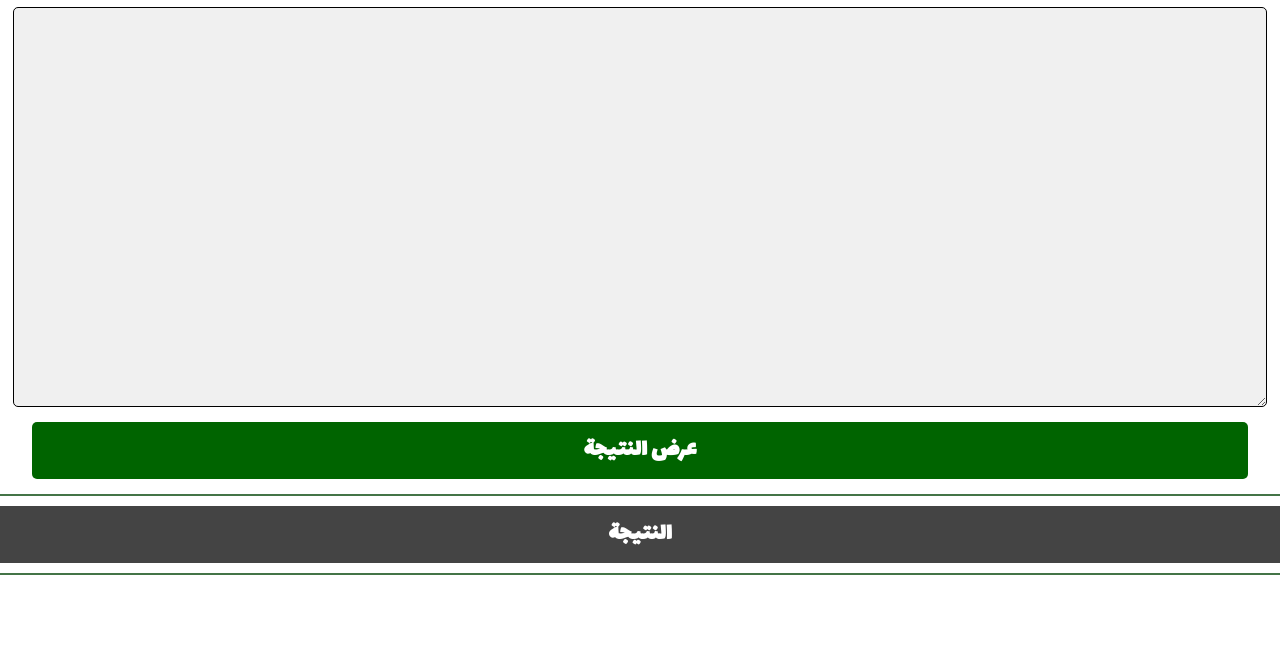
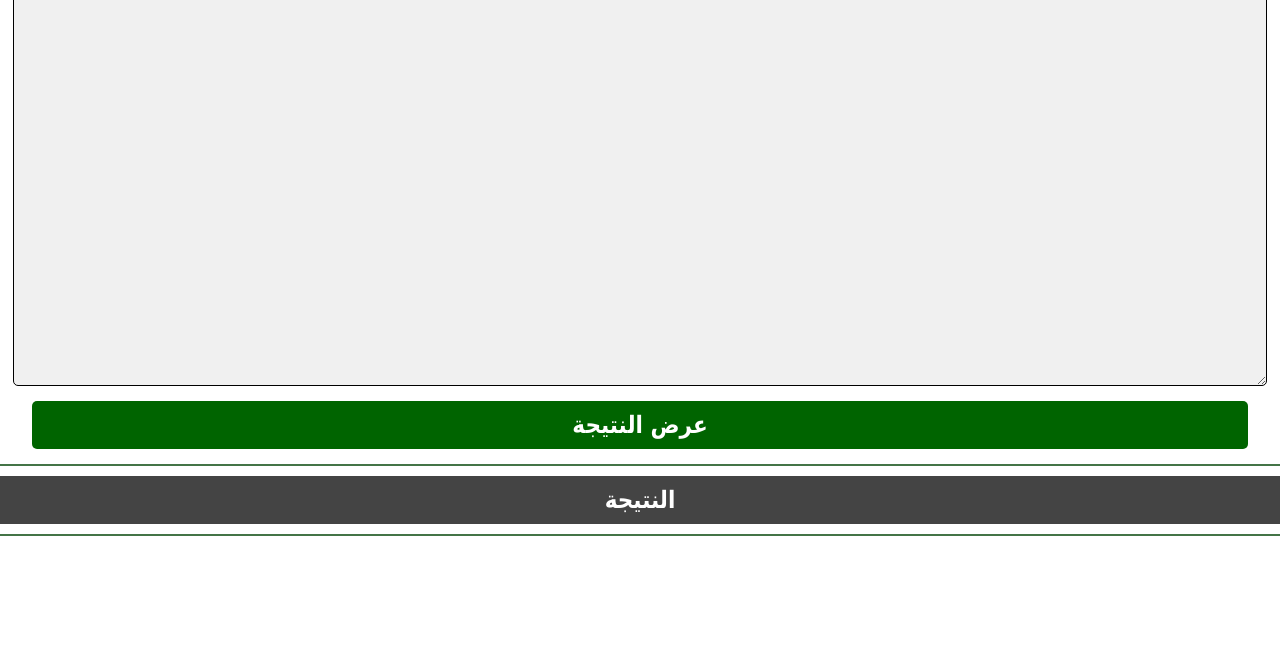
Before and after one commit to Abdullah1426230/editor, a plain HTML site: page index.html in a window 1280 px wide. Shown: the part 140-800 px from the top of the page. Drawn offline with Linux system fonts and the light colour scheme.

Commit message:
Update style.css

```diff
--- a/style.css
+++ b/style.css
@@ -3,7 +3,7 @@
     box-sizing: border-box;
     outline: 0;
     margin: 0;
-    font-family: 'Lalezar', cursive;
+    font-family:tahoma,Arial;
 }
 
 body .h1 {
```
